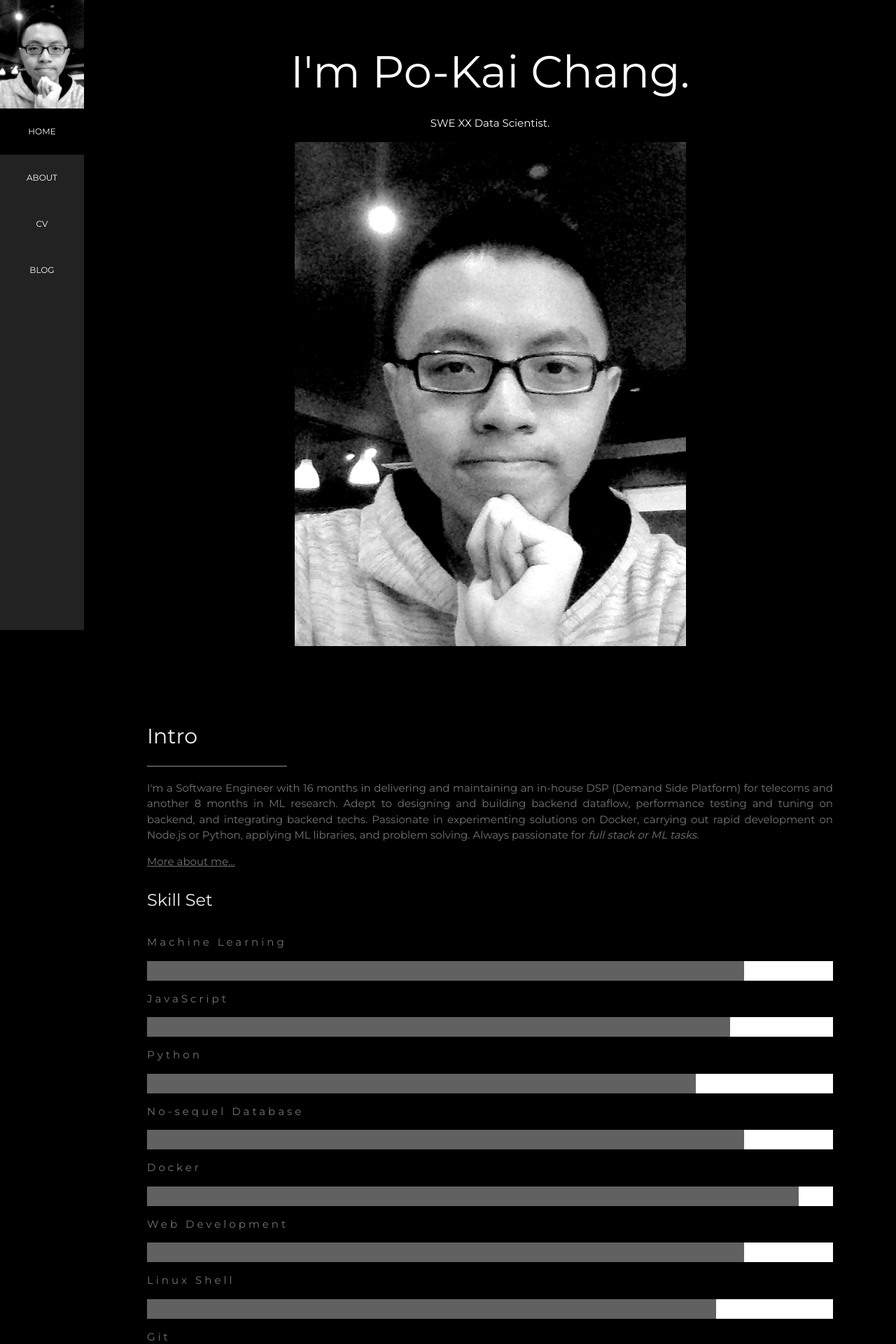
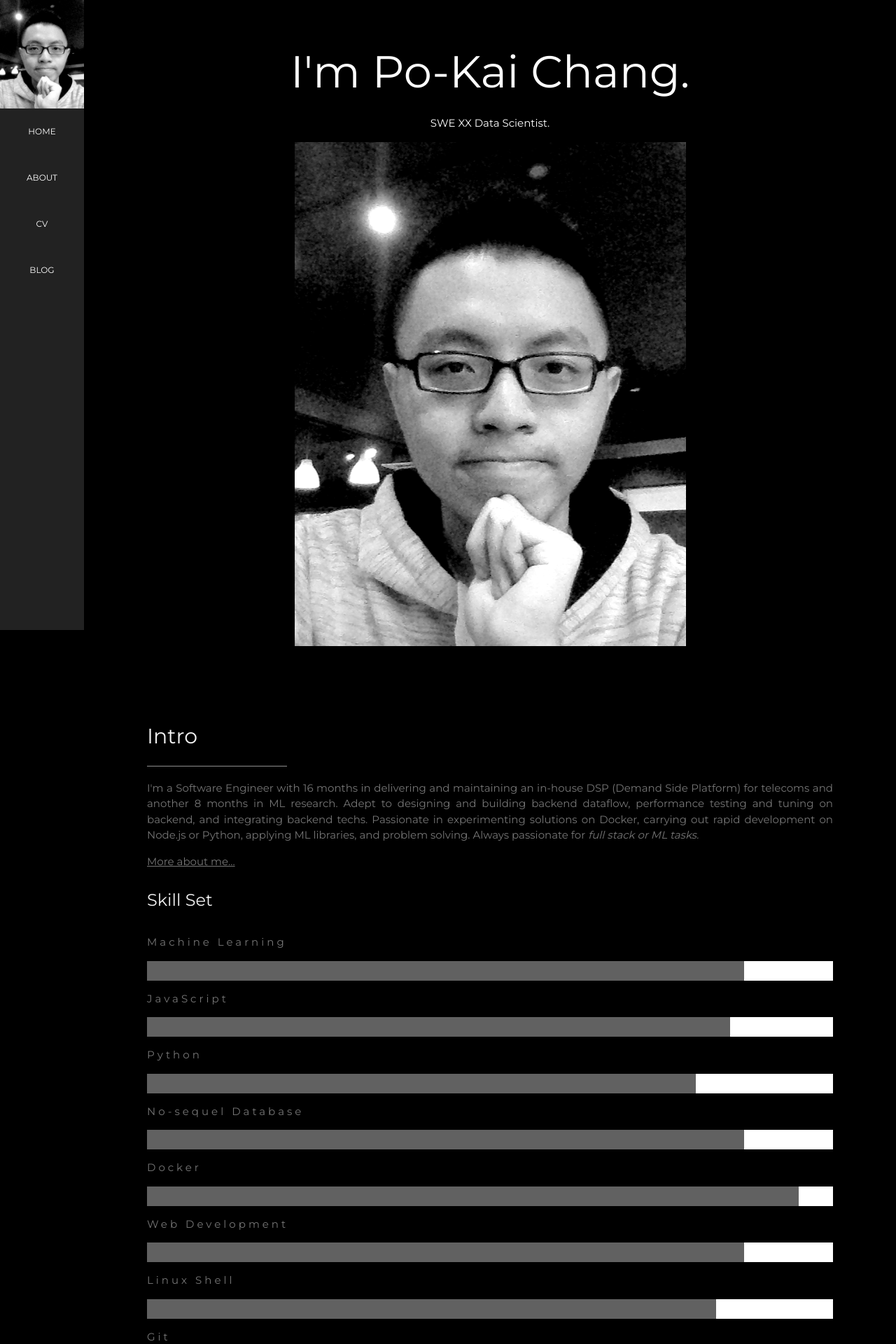
Before and after one commit to LplusKira/LplusKira.github.io, a Jekyll site: the page index.html, which Jekyll copies as it is, in a window 1280 px wide. Shown: the top 1920 px of the page at 70% size. Built offline with Jekyll 4.4.1, drawn with Linux system fonts in a browser that asks for light colours.

Commit message:
modify layout

```diff
--- a/_layouts/blog.html
+++ b/_layouts/blog.html
@@ -33,7 +33,7 @@
     <nav class="w3-sidebar w3-bar-block w3-small w3-hide-small w3-center">
       <!-- Avatar image in top left corner -->
       <img src="/images/hanhanMan2.png" style="width: 100%" alt="Its sad that you cant see my handsome selfie">
-      <a href="/" class="w3-bar-item w3-button w3-padding-large w3-black"><p>HOME</p></a>
+      <a href="/" class="w3-bar-item w3-button w3-padding-large w3-hover-black"><p>HOME</p></a>
       <a href="/#about" class="w3-bar-item w3-button w3-padding-large w3-hover-black"><p>ABOUT</p></a>
       <a href="/cv" class="w3-bar-item w3-button w3-padding-large w3-hover-black"><p>CV</p></a>
       <a href="/blog" class="w3-bar-item w3-button w3-padding-large w3-hover-black"><p>BLOG</p></a>
--- a/cv/index.html
+++ b/cv/index.html
@@ -33,7 +33,7 @@
     <nav class="w3-sidebar w3-bar-block w3-small w3-hide-small w3-center">
       <!-- Avatar image in top left corner -->
       <img src="/images/hanhanMan2.png" style="width: 100%" alt="Its sad that you cant see my handsome selfie">
-      <a href="/" class="w3-bar-item w3-button w3-padding-large w3-black"><p>HOME</p></a>
+      <a href="/" class="w3-bar-item w3-button w3-padding-large w3-hover-black"><p>HOME</p></a>
       <a href="/#about" class="w3-bar-item w3-button w3-padding-large w3-hover-black"><p>ABOUT</p></a>
       <a href="/cv" class="w3-bar-item w3-button w3-padding-large w3-hover-black"><p>CV</p></a>
       <a href="/blog" class="w3-bar-item w3-button w3-padding-large w3-hover-black"><p>BLOG</p></a>
--- a/index.html
+++ b/index.html
@@ -34,7 +34,7 @@
     <nav class="w3-sidebar w3-bar-block w3-small w3-hide-small w3-center">
       <!-- Avatar image in top left corner -->
       <img src="/images/hanhanMan2.png" style="width: 100%" alt="Its sad that you cant see my handsome selfie">
-      <a href="/" class="w3-bar-item w3-button w3-padding-large w3-black"><p>HOME</p></a>
+      <a href="/" class="w3-bar-item w3-button w3-padding-large w3-hover-black"><p>HOME</p></a>
       <a href="/#about" class="w3-bar-item w3-button w3-padding-large w3-hover-black"><p>ABOUT</p></a>
       <a href="/cv" class="w3-bar-item w3-button w3-padding-large w3-hover-black"><p>CV</p></a>
       <a href="/blog" class="w3-bar-item w3-button w3-padding-large w3-hover-black"><p>BLOG</p></a>
```
